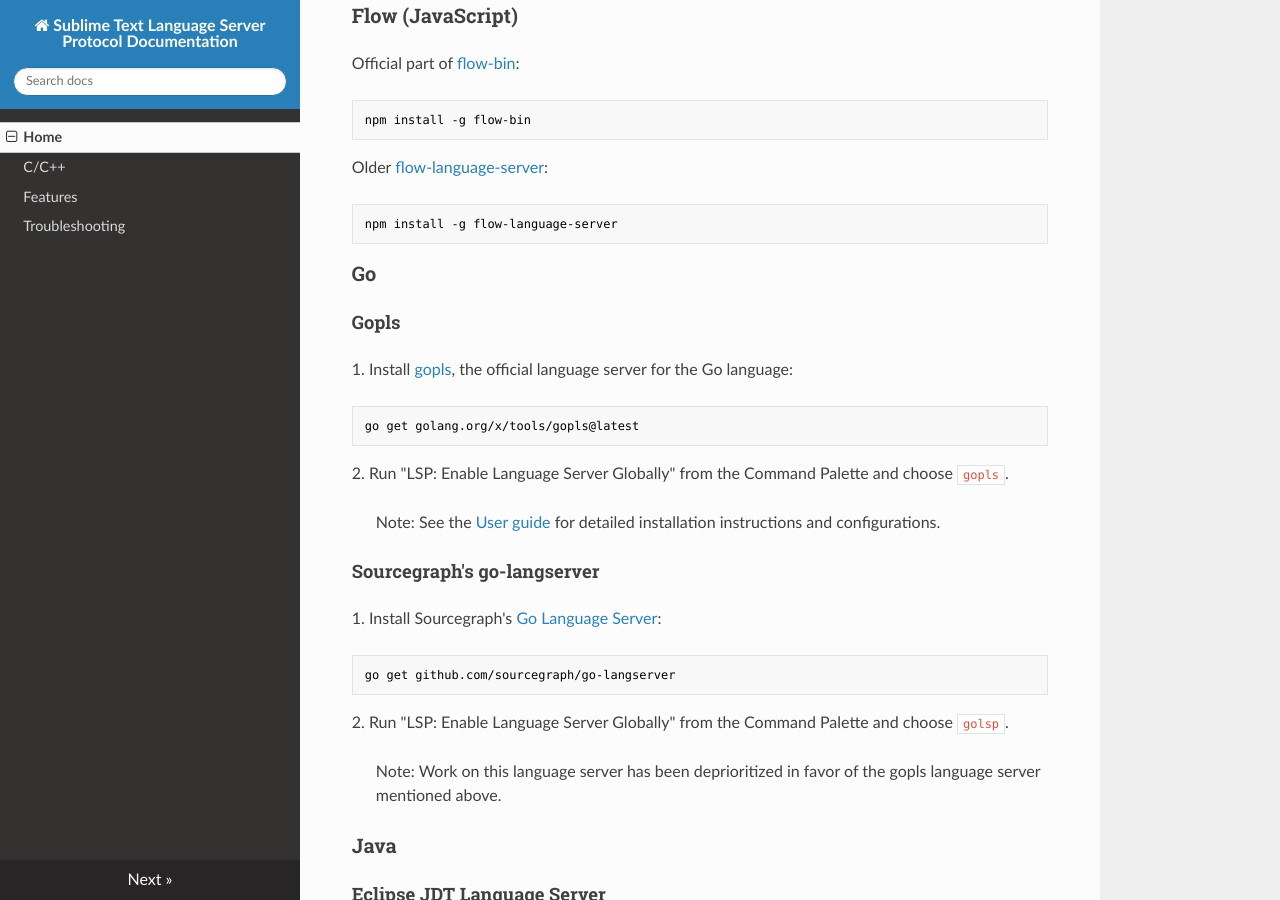
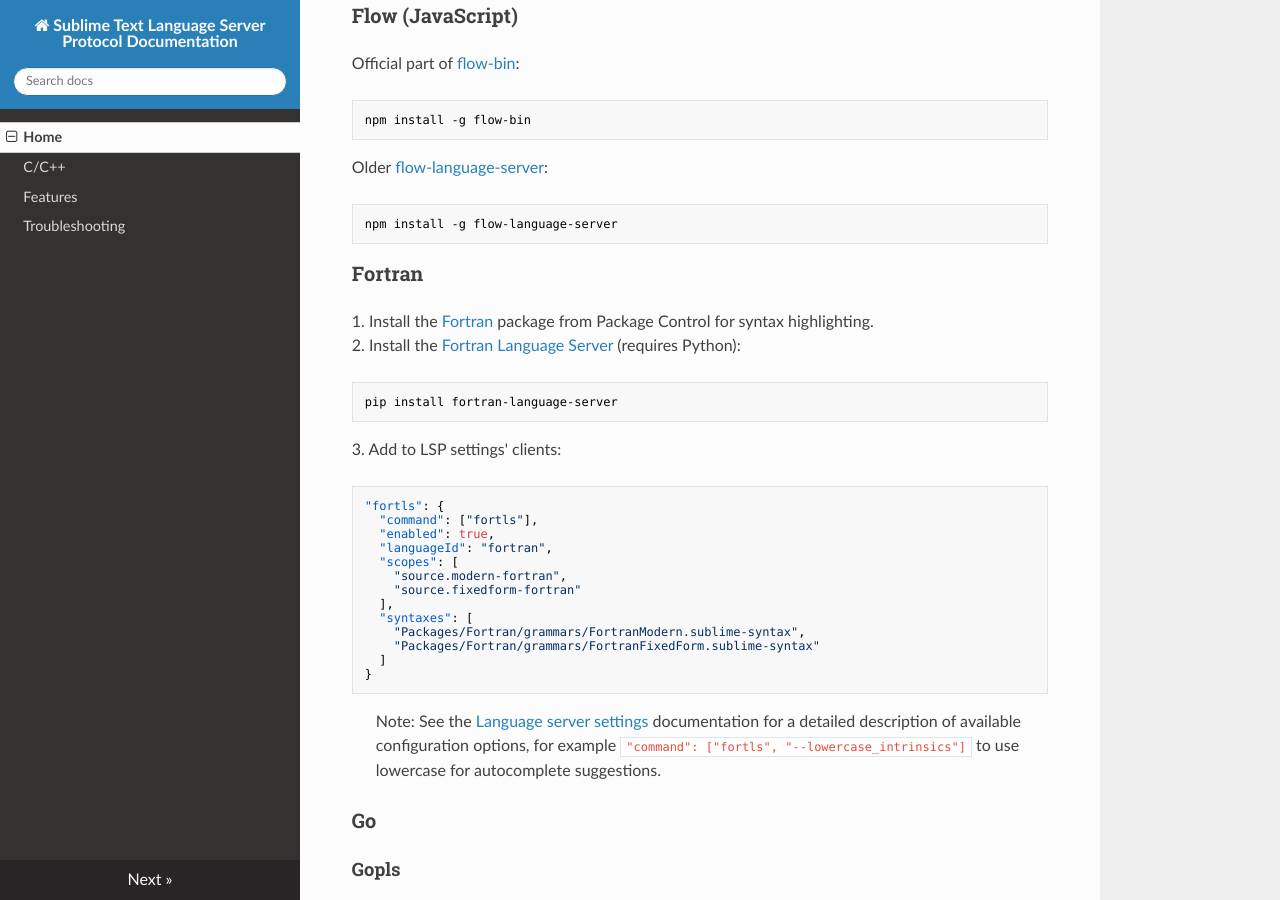
Before and after one commit to sublimelsp/LSP, an MkDocs documentation site: the page built from docs/index.md, in a window 1280 px wide and 900 px high, scrolled down 5121 px. Built offline with MkDocs 1.6.1, drawn with Linux system fonts in a browser that asks for light colours; nearby versions of some CDN libraries.

Commit message:
Add documentation for Fortran language server

````diff
--- a/docs/index.md
+++ b/docs/index.md
@@ -249,6 +249,37 @@
 ```sh
 npm install -g flow-language-server
 ```
+
+### Fortran<a name="fortran"></a>
+
+1\. Install the [Fortran](https://packagecontrol.io/packages/Fortran) package from Package Control for syntax highlighting.
+2\. Install the [Fortran Language Server](https://github.com/hansec/fortran-language-server) (requires Python):
+
+```sh
+pip install fortran-language-server
+```
+
+3\. Add to LSP settings' clients:
+
+```json
+"fortls": {
+  "command": ["fortls"],
+  "enabled": true,
+  "languageId": "fortran",
+  "scopes": [
+    "source.modern-fortran",
+    "source.fixedform-fortran"
+  ],
+  "syntaxes": [
+    "Packages/Fortran/grammars/FortranModern.sublime-syntax",
+    "Packages/Fortran/grammars/FortranFixedForm.sublime-syntax"
+  ]
+}
+```
+
+> Note: See the [Language server settings](https://github.com/hansec/fortran-language-server#language-server-settings)
+  documentation for a detailed description of available configuration options, for example
+  `"command": ["fortls", "--lowercase_intrinsics"]` to use lowercase for autocomplete suggestions.
 
 ### Go<a name="go"></a>
 
````
Also changed, not shown: README.md (+1 -0 lines).
